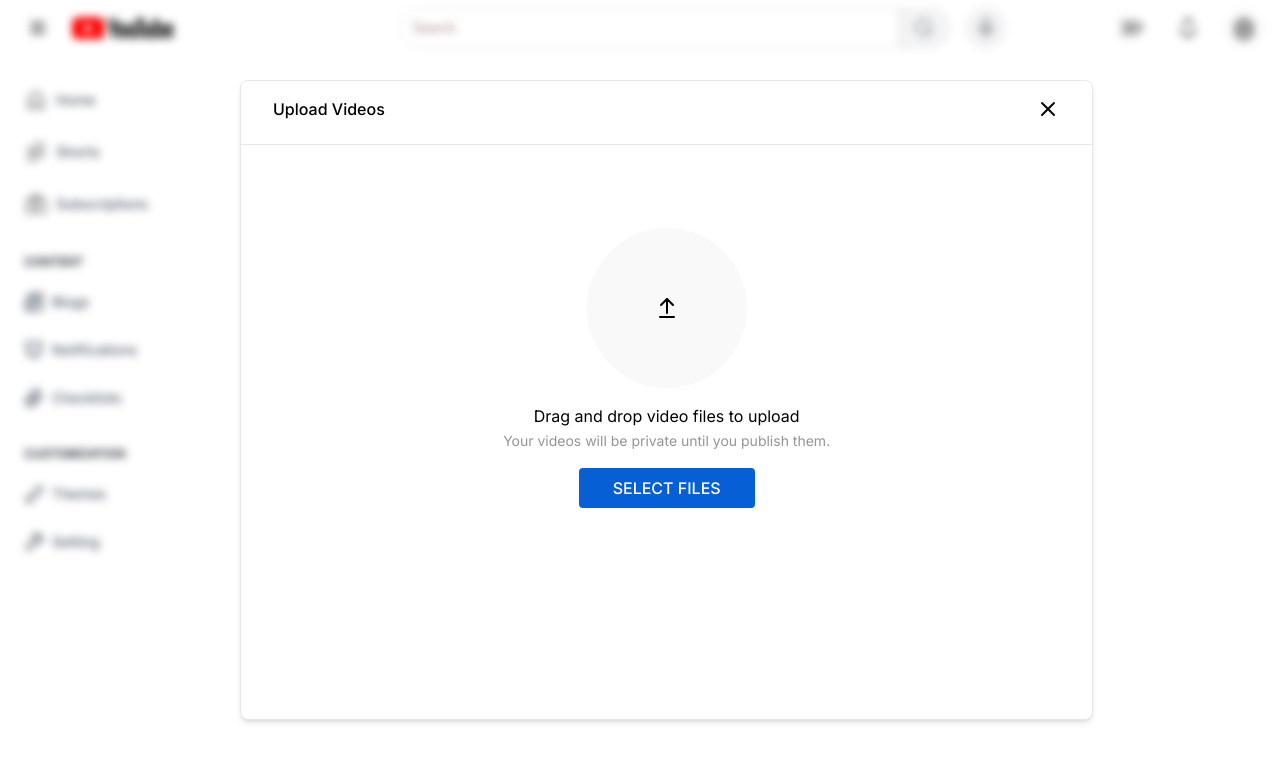
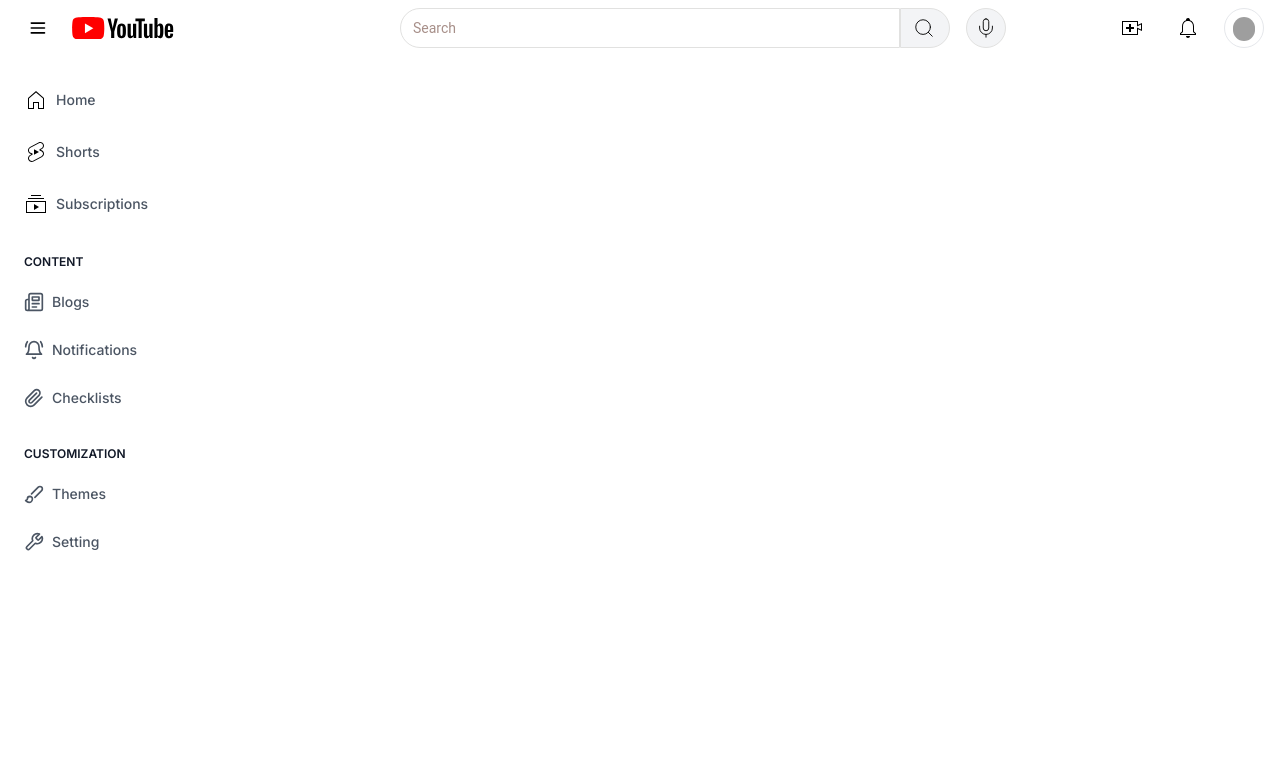
Before and after one commit to subhash131/youtube-clone-old, a Next.js app: page /shorts in a window 1280 px wide. Shown: the top 762 px of the page. Built offline with nearby package versions, Linux system fonts and the light colour scheme; grey boxes are pictures that could not be loaded.

Commit message:
final frontend

```diff
--- a/src/components/Card.tsx
+++ b/src/components/Card.tsx
@@ -15,9 +15,14 @@ const Card = ({ videoUrl, name, owner, views, postedDate }: Props) => {
 	return (
 		<div className={`${isNavBarOpen ? "w-96" : "w-80"} cursor-pointer`}>
 			<video
-				autoPlay
 				muted
 				className='rounded-md hover:rounded-none hover:scale-[1.01] transition-all ease-in-out'
+				onMouseOver={(e: any) => {
+					e.target.play()
+				}}
+				onMouseOut={(e: any) => {
+					e.target.pause()
+				}}
 			>
 				<source src={videoUrl} /> font-roboto
 			</video>
--- a/src/components/Overlay.tsx
+++ b/src/components/Overlay.tsx
@@ -2,13 +2,15 @@ import { AppContext } from "@/providers"
 import React, { useContext } from "react"
 
 const Overlay = ({ display }: { display: Boolean }) => {
-	const { setIsUploadVideoSelected } = useContext(AppContext)
+	const { setIsUploadVideoSelected, setVideo } = useContext(AppContext)
 	return (
 		<div
 			className={`absolute w-screen h-screen bg-transparent backdrop-blur-sm z-[9] ${
 				display ? "" : "hidden"
 			}`}
-			onClick={() => setIsUploadVideoSelected(false)}
+			onClick={() => {
+				setIsUploadVideoSelected(false)
+			}}
 		></div>
 	)
 }
--- a/src/components/UploadVideo.tsx
+++ b/src/components/UploadVideo.tsx
@@ -8,10 +8,6 @@ const UploadVideo = () => {
 	const { isUploadVideoSelected, setIsUploadVideoSelected, video, setVideo } =
 		useContext(AppContext)
 	const fileRef = useRef<HTMLInputElement>(null)
-	const handleFileUpload = () => {
-		setVideo(fileRef.current?.files?.[0])
-		console.log(video?.name)
-	}
 
 	return (
 		<>
@@ -28,6 +24,7 @@ const UploadVideo = () => {
 						onClick={() => {
 							setIsUploadVideoSelected(false)
 							setVideo(undefined)
+							fileRef.current!.value = ""
 						}}
 						className='cursor-pointer'
 					/>
@@ -42,15 +39,18 @@ const UploadVideo = () => {
 								accept='video/*'
 								className='opacity-0 bg-red-50 absolute w-full h-full top-0 left-0 bottom-0 right-0 cursor-pointer'
 								ref={fileRef}
-								onChange={handleFileUpload}
+								onChange={(e) => {
+									setVideo(e.target?.files![0])
+								}}
 							/>
 						</div>
 						<div className='text-center'>
-							{video ? (
+							{video && (
 								<label className='text-base block'>
 									{video.name}
 								</label>
-							) : (
+							)}
+
 							<label className='text-base'>
 								Drag and drop video files to upload <br />
 								<span className='text-sm text-[#959594]'>
@@ -58,7 +58,6 @@ const UploadVideo = () => {
 									publish them.
 								</span>
 							</label>
-							)}
 						</div>
 						<div className=''>
 							<label
@@ -70,7 +69,7 @@ const UploadVideo = () => {
 									}
 								}}
 							>
-								{video ? "UPLOAD FILES" : "SELECT FILES"}
+								{video ? "UPLOAD FILE" : "SELECT FILE"}
 							</label>
 						</div>
 					</div>
--- a/src/providers/index.tsx
+++ b/src/providers/index.tsx
@@ -37,7 +37,7 @@ const AppContextProvider = ({ children }: PropsWithChildren) => {
 	const [isSettingsOpen, setIsSettingsOpen] = useState<boolean>(false)
 	const [isLoggedIn, setIsLoggedIn] = useState<boolean>(true)
 	const [isUploadVideoSelected, setIsUploadVideoSelected] =
-		useState<boolean>(true)
+		useState<boolean>(false)
 	const [isCreateSelected, setIsCreateSelected] = useState<boolean>(false)
 
 	return (
```
Also changed, not shown: 1 other file (tests, documents, lock files or other folders). Lines whose indentation alone changed are shown as unchanged.
